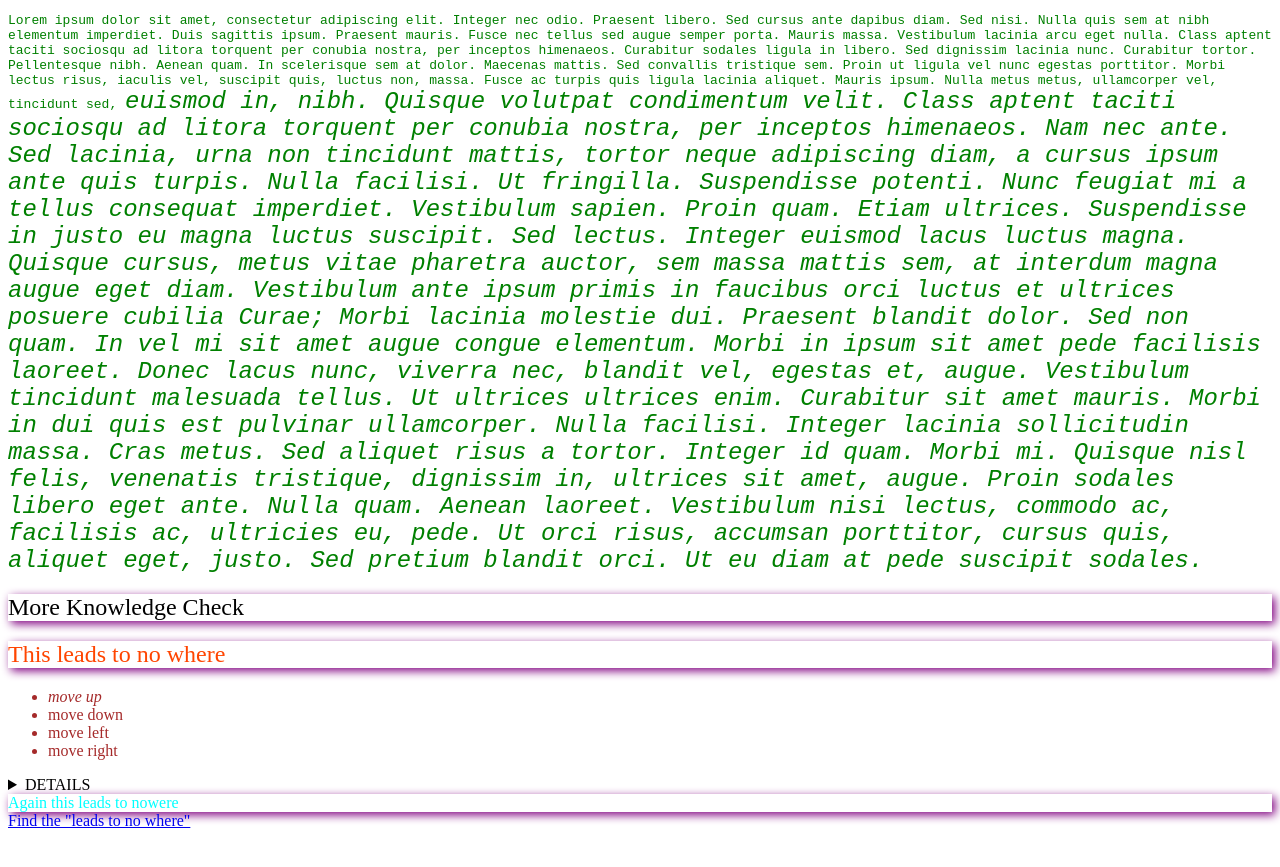
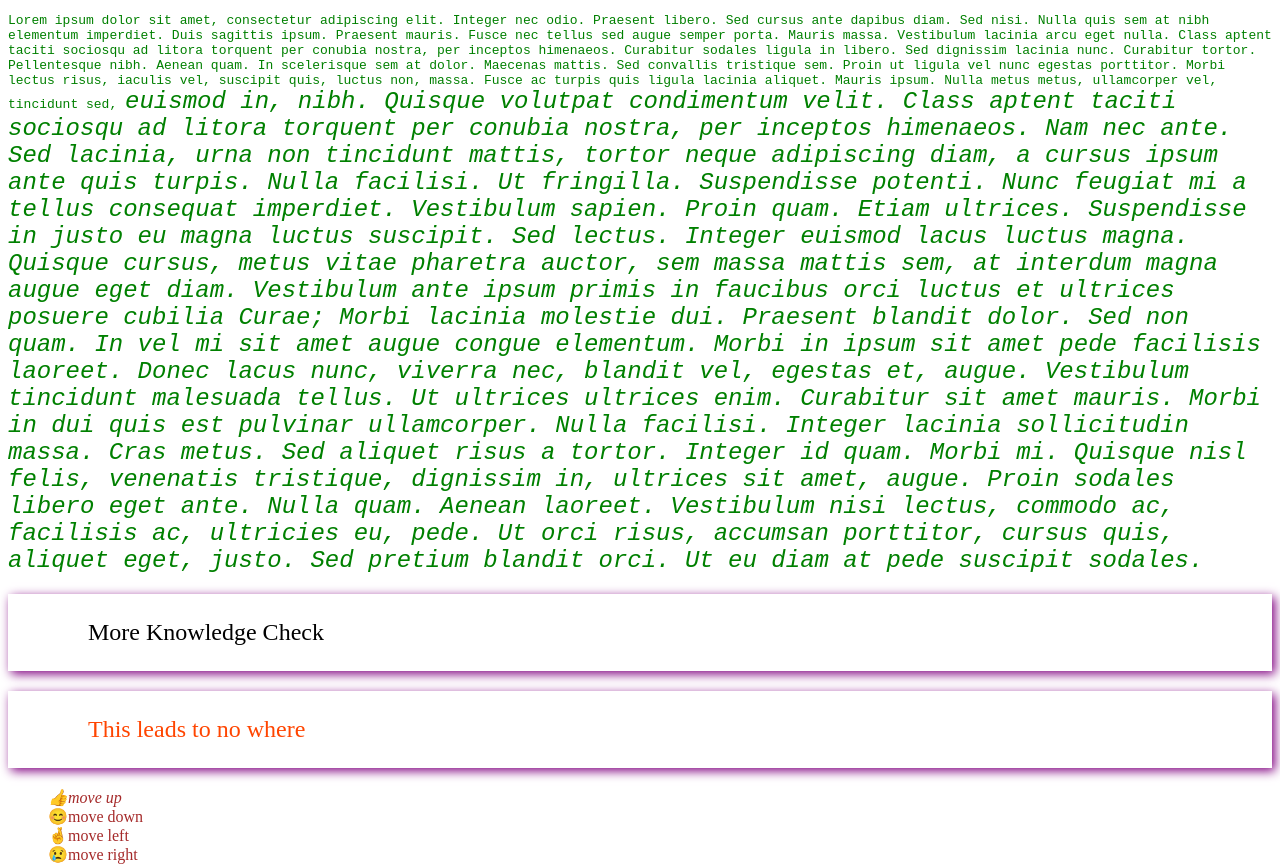
Before and after one commit to Pandax10a/cssIntro, a plain HTML site: page index.html in a window 1280 px wide. Shown: the top 867 px of the page. Before the commit the page ends 838 px from the top, so only its background shows below. Drawn offline with Linux system fonts and the light colour scheme.

Commit message:
added more

```diff
--- a/index.html
+++ b/index.html
@@ -34,10 +34,10 @@
                     <nav>
                         <h2 class="makeItBig"> This leads to no where</h2>
                         <ul>
-                            <li id ="showMe2">move up</li>
-                            <li>move down</li>
-                            <li>move left</li>
-                            <li>move right</li>
+                            <li id ="showMe2">👍move up</li>
+                            <li>😊move down</li>
+                            <li>🤞move left</li>
+                            <li>😢move right</li>
                         </ul>
 
                     </nav>
--- a/style.css
+++ b/style.css
@@ -8,6 +8,7 @@ Summary {
 
 li {
     color:brown;
+    list-style: none;
 
 }
 
@@ -19,6 +20,7 @@ h2 {
 
     font-weight: 400;
     box-shadow: 3px 3px 10px purple;
+    padding: 25px 20px 25px 80px;
 
 }
 
```
